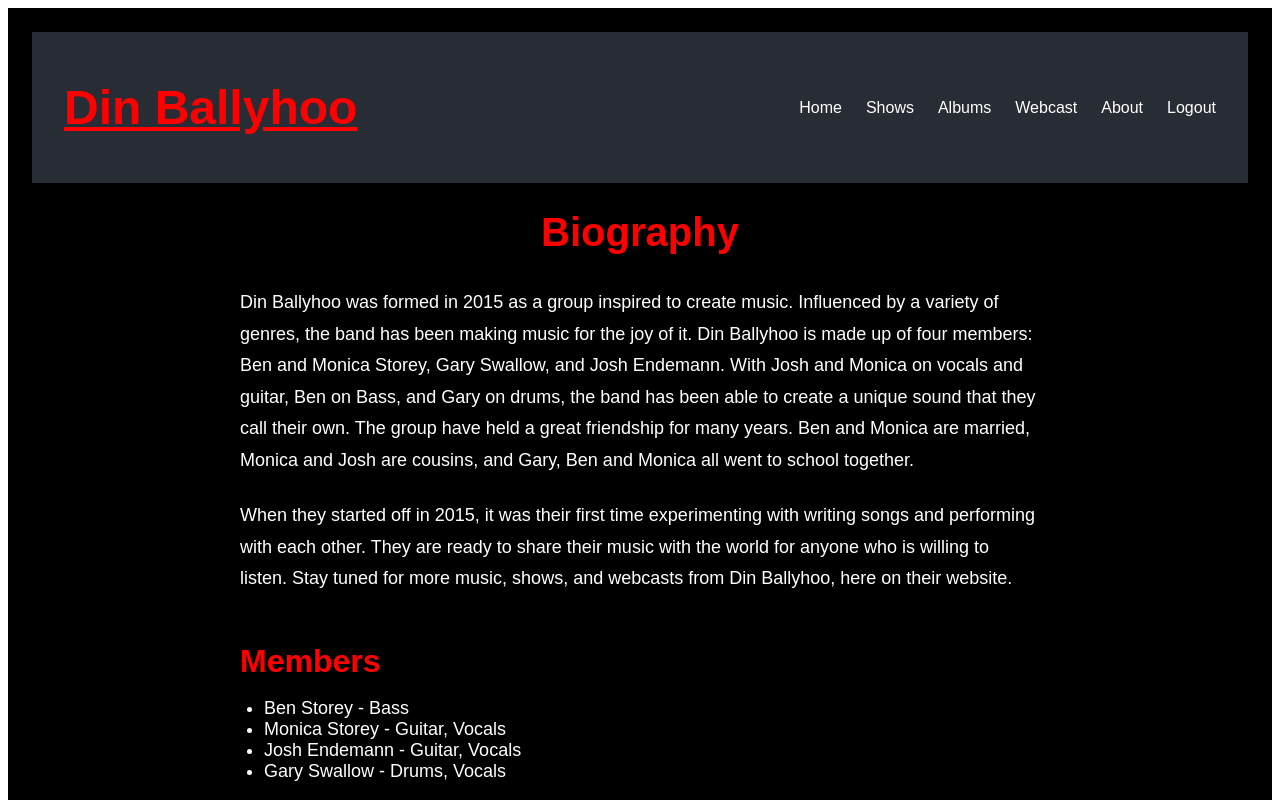
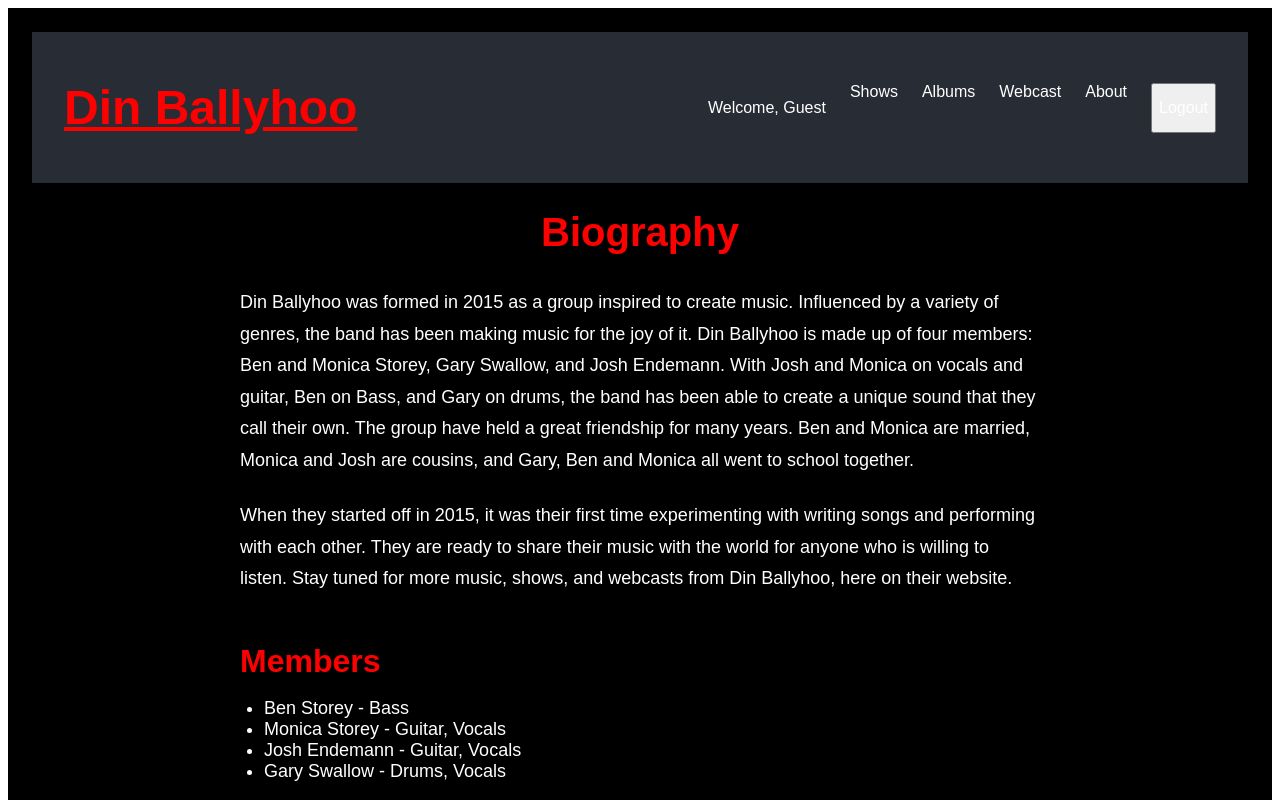
Before and after one commit to jahend412/din-ballyhoo, a Next.js app in the folder din-ballyhoo-app/client/: page /about in a window 1280 px wide. Shown: the top 800 px of the page. Built offline with nearby package versions, Linux system fonts and the light colour scheme.

Commit message:
Update Header.jsx
Added useUserContext and logout user button

```diff
--- a/din-ballyhoo-app/client/components/Header.jsx
+++ b/din-ballyhoo-app/client/components/Header.jsx
@@ -1,15 +1,25 @@
+"use client";
+
 import Link from "next/link";
-
+import { useUserContext } from "@/app/context/UserContext";
+import { useRouter } from "next/navigation";
 import styles from "./Header.module.css";
 
 export default function Header() {
+  const { user } = useUserContext();
+  const { logoutUser } = useUserContext();
+  const router = useRouter();
+
+  const handleLogout = async () => {
+    logoutUser();
+    router.push("/");
+  };
+
   return (
     <header className={styles.header}>
       <h1 className={styles.title}>Din Ballyhoo</h1>
       <nav className={styles.navLinks}>
-        <Link href="/" className={styles.navLink}>
-          Home
-        </Link>
+        <p>Welcome, {user ? user.name : "Guest"}</p>
         <Link href="/shows" className={styles.navLink}>
           Shows
         </Link>
@@ -22,9 +32,12 @@ export default function Header() {
         <Link href="/about" className={styles.navLink}>
           About
         </Link>
-        <Link href="/logout" className={styles.navLink}>
+        <button
+          onClick={handleLogout}
+          className={`${styles.navLink} ${styles.logout}`}
+        >
           Logout
-        </Link>
+        </button>
       </nav>
     </header>
   );
```
